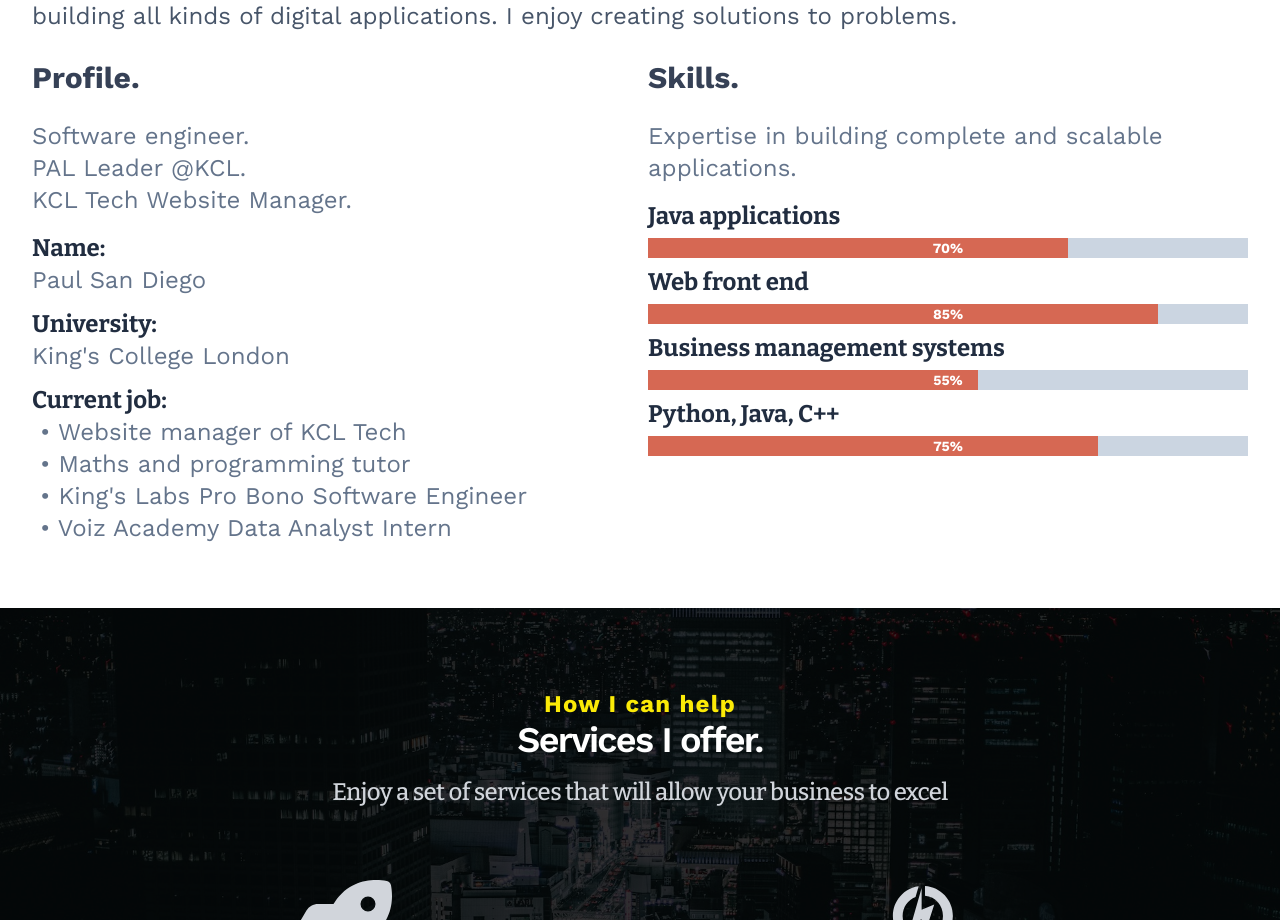
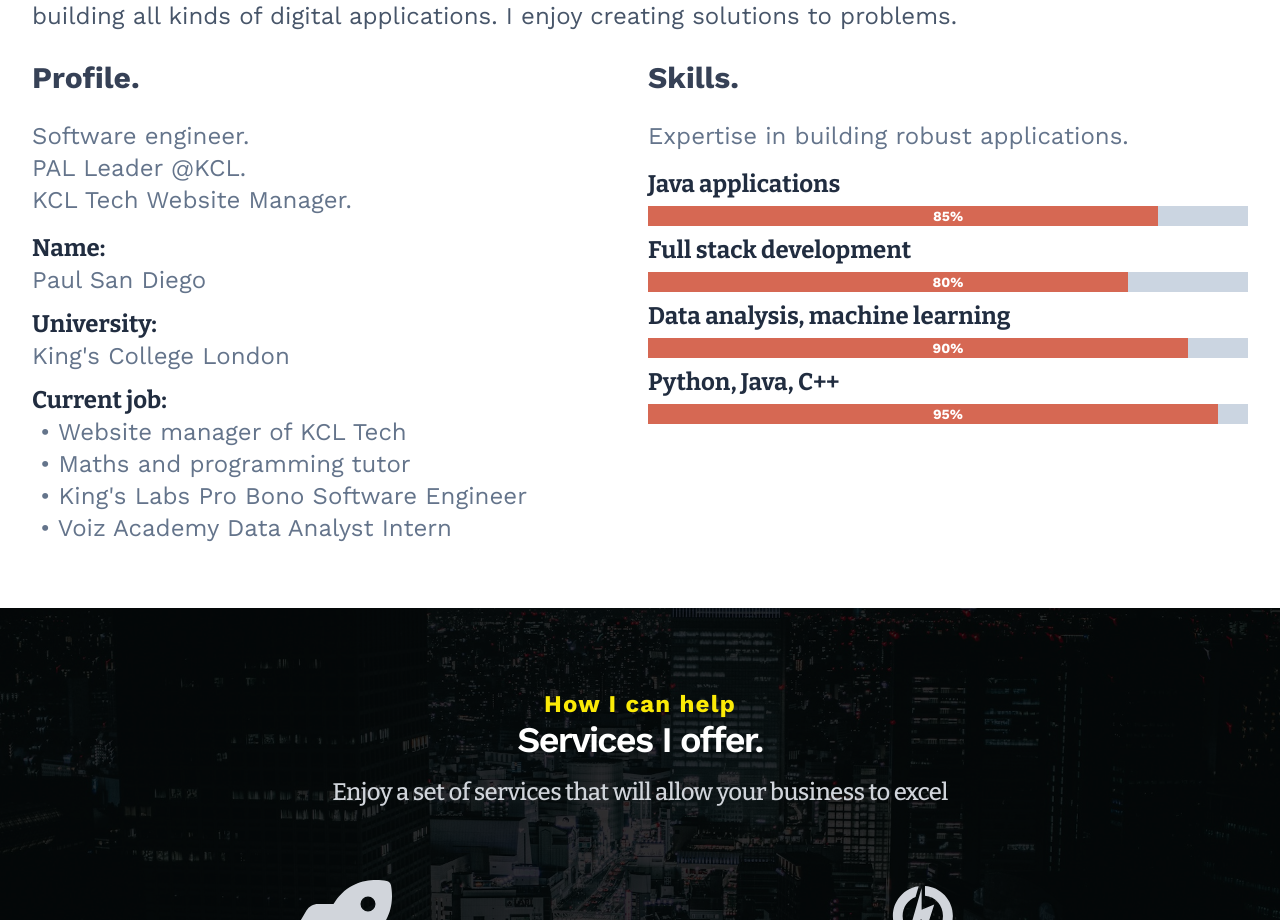
Before and after one commit to jd-paul/jd-paul.github.io, a React (Create React App) app: page / in a window 1280 px wide. Shown: the part 1148-2068 px from the top of the page. Built offline with nearby package versions, Linux system fonts and the light colour scheme.

Commit message:
Changed skill section

```diff
--- a/src/components/Section2.jsx
+++ b/src/components/Section2.jsx
@@ -64,32 +64,31 @@ const Section2 = () => {
                 </span>
 
                 <p className="font-normal text-slate-500 text-xl md:text-2xl mb-4">
-                  Expertise in building complete and scalable applications.{" "}
-                  <br />
+                  Expertise in building robust applications. <br />
                 </p>
 
                 <span className="text-left font-bold font-bitter text-custom-dark_alt text-xl md:text-2xl leading-tight block tracking-normal mb-1.5">
                   Java applications
                 </span>
-                <ProgressBar progress={70} />
-                <span className="mb-2" />
-
-                <span className="text-left font-bold font-bitter text-custom-dark_alt text-xl md:text-2xl leading-tight block tracking-normal mb-1.5">
-                  Web front end
-                </span>
                 <ProgressBar progress={85} />
                 <span className="mb-2" />
 
                 <span className="text-left font-bold font-bitter text-custom-dark_alt text-xl md:text-2xl leading-tight block tracking-normal mb-1.5">
-                  Business management systems
+                  Full stack development
                 </span>
-                <ProgressBar progress={55} />
+                <ProgressBar progress={80} />
+                <span className="mb-2" />
+
+                <span className="text-left font-bold font-bitter text-custom-dark_alt text-xl md:text-2xl leading-tight block tracking-normal mb-1.5">
+                  Data analysis, machine learning
+                </span>
+                <ProgressBar progress={90} />
                 <span className="mb-2" />
 
                 <span className="text-left font-bold font-bitter text-custom-dark_alt text-xl md:text-2xl leading-tight block tracking-normal mb-1.5">
                   Python, Java, C++
                 </span>
-                <ProgressBar progress={75} />
+                <ProgressBar progress={95} />
                 <span className="mb-2" />
               </div>
             </div>
```
